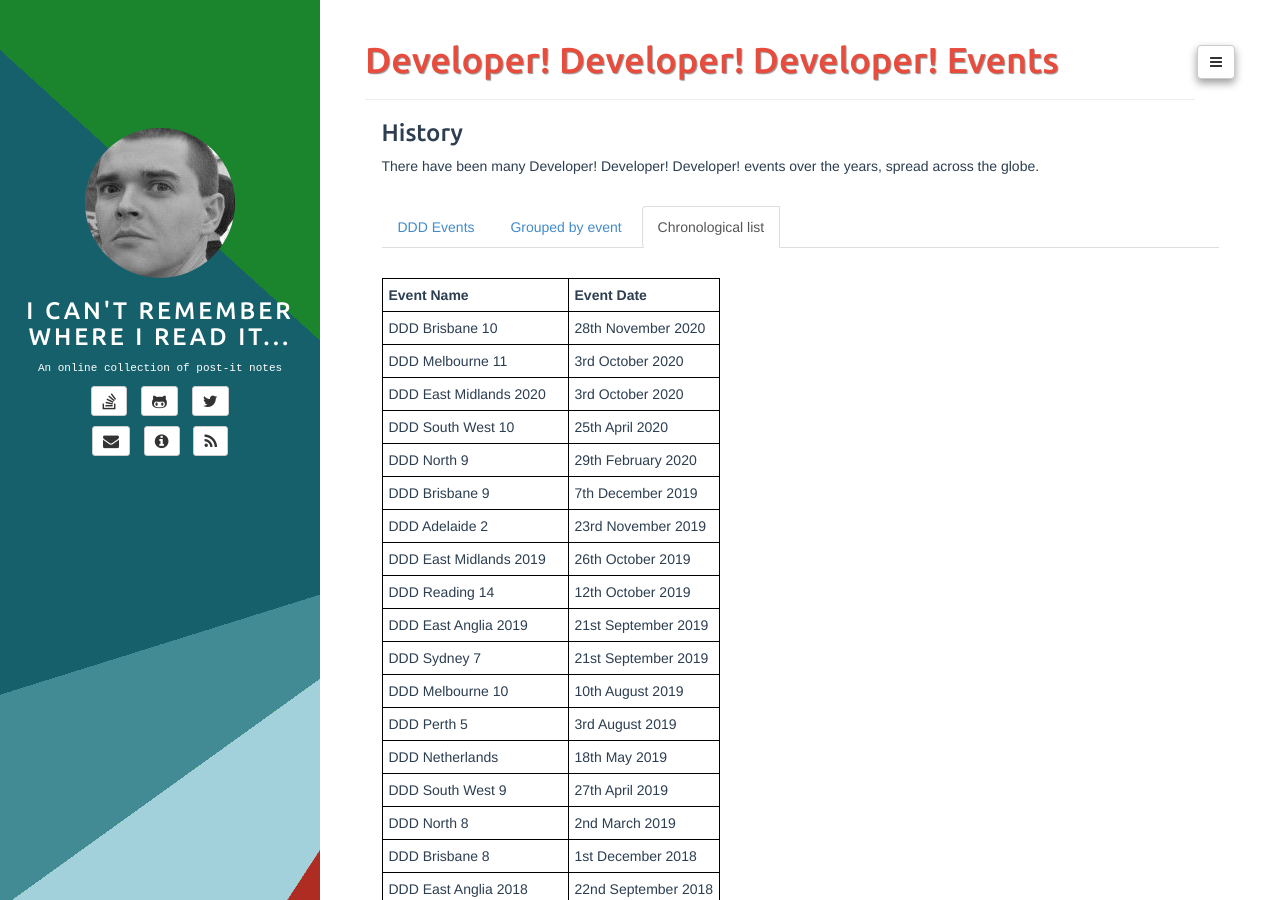
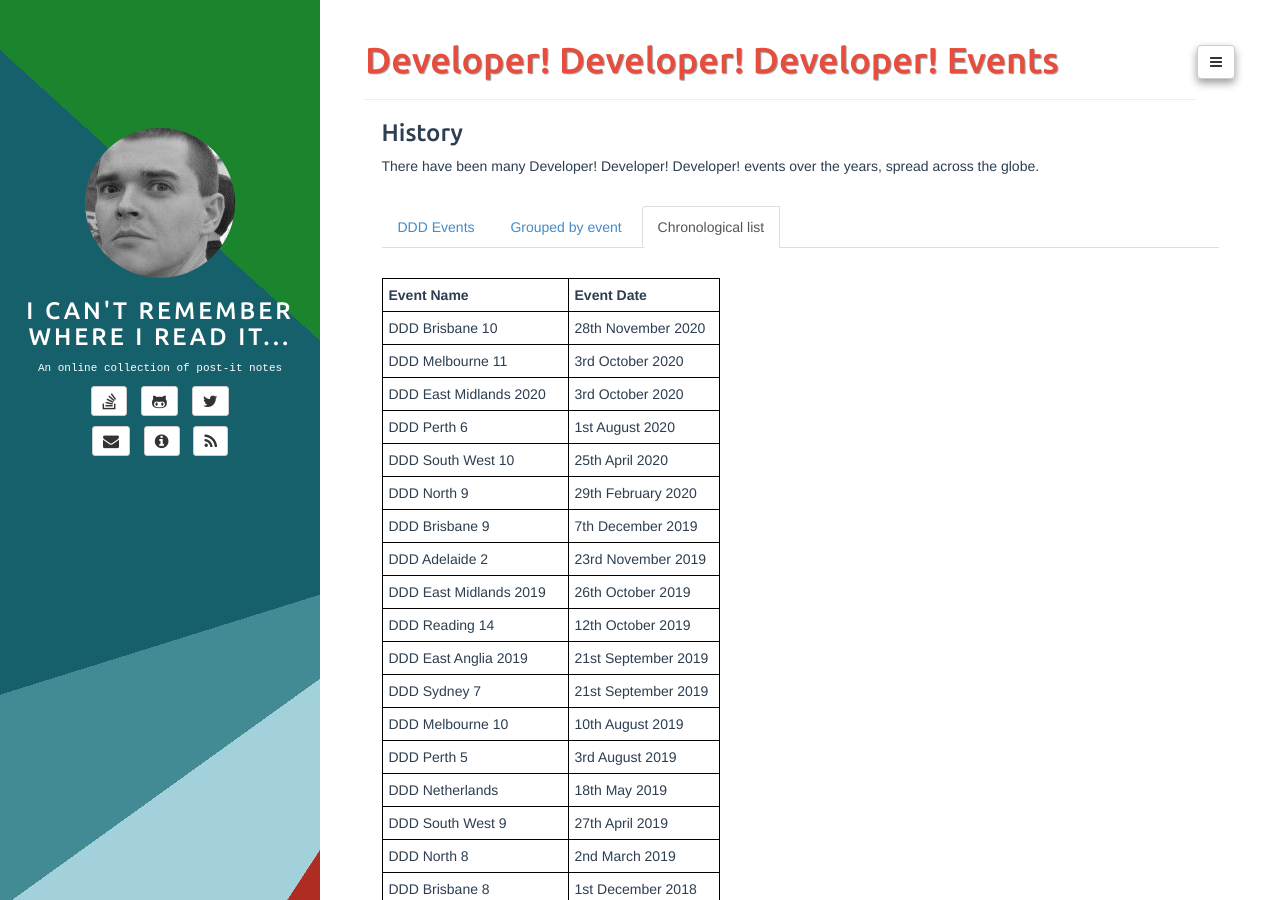
Before and after one commit to adrianbanks/adrianbanks.github.io, a Jekyll site: the page built from ddd-list.md, in a window 1280 px wide and 900 px high. Built offline with Jekyll 4.4.1, drawn with Linux system fonts in a browser that asks for light colours.

Commit message:
Add DDD Perth 6

```diff
--- a/ddd-list.md
+++ b/ddd-list.md
@@ -18,6 +18,7 @@ There have been many Developer! Developer! Developer! events over the years, spr
 |  DDD Brisbane 10           | 28th November 2020  |
 |  DDD Melbourne 11          | 3rd October 2020    |
 |  DDD East Midlands 2020    | 3rd October 2020    |
+|  DDD Perth 6               | 1st August 2020     |
 |  DDD South West 10         | 25th April 2020     |
 |  DDD North 9               | 29th February 2020  |
 |  DDD Brisbane 9            | 7th December 2019   |
```
Also changed, not shown: ddd-grouped.md (+1 -0 lines).
